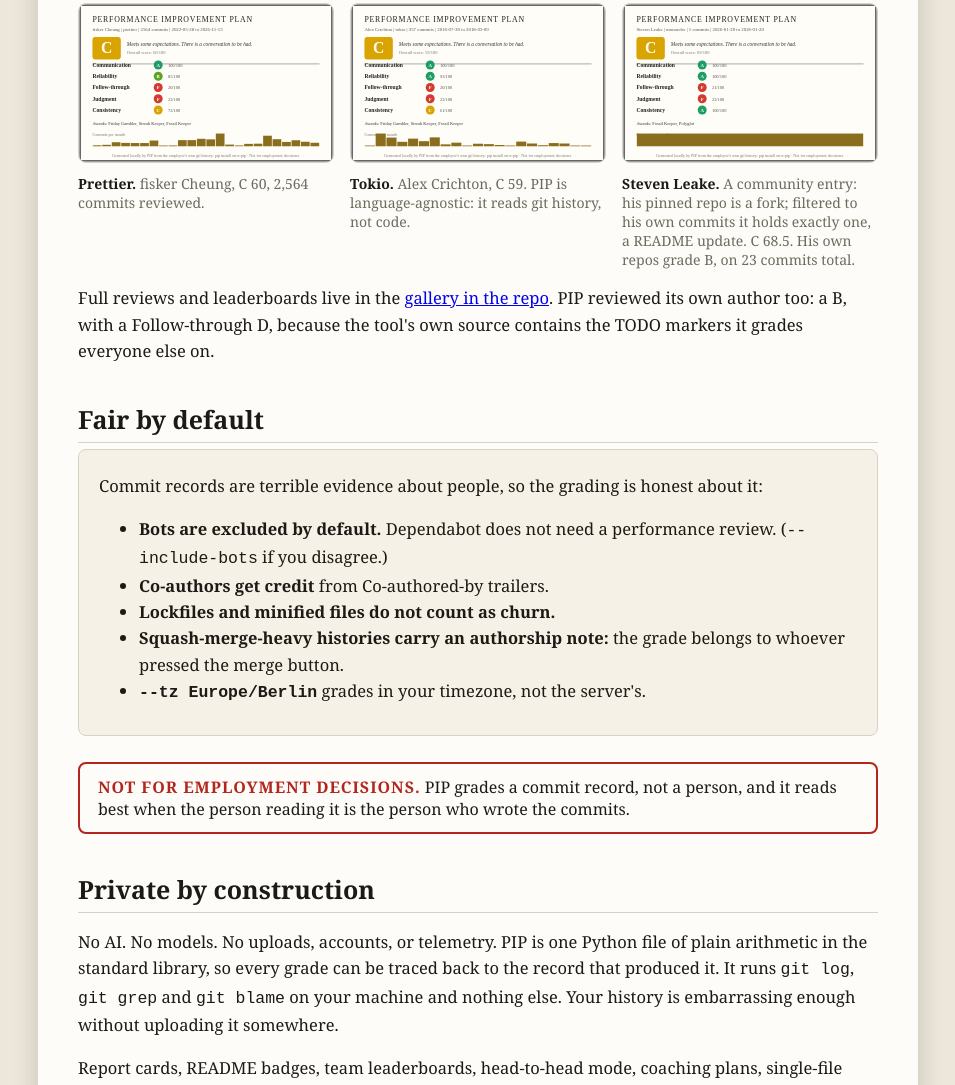
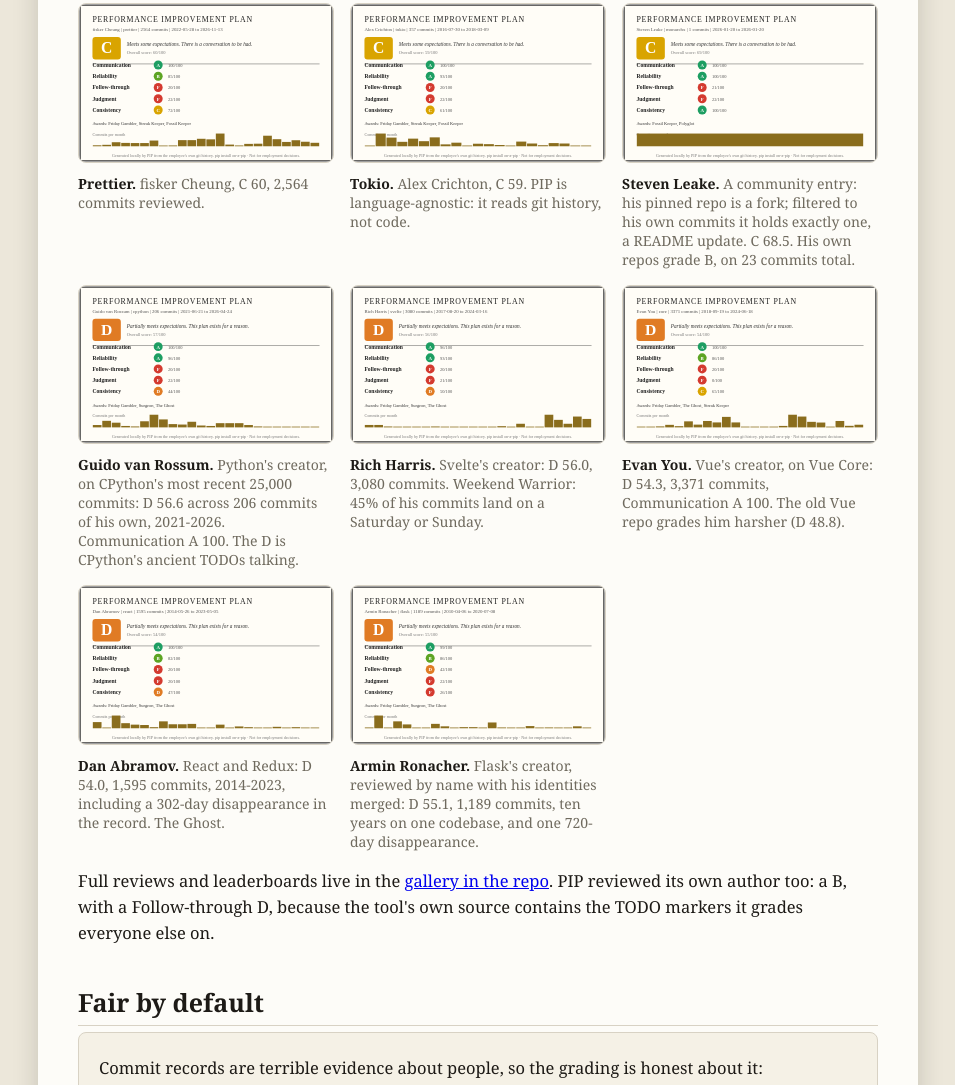
Before and after one commit to actions-marketplace-validations/littlestjames82-sys_pip-pip, a plain HTML site: page docs/index.html in a window 1280 px wide. Shown: the part 2190-3275 px from the top of the page, without its empty margins (162-1117 px from the left). Drawn offline with Linux system fonts and the light colour scheme.

Commit message:
Gallery: add five famous-developer reviews (Guido D 56.6, Rich Harris D 56.0, Armin D 55.1, Evan You D 54.3, Dan Abramov D 54.0) + site cards

```diff
--- a/docs/index.html
+++ b/docs/index.html
@@ -102,6 +102,11 @@ changes. The tone absolutely does.</p>
   <figure><img src="assets/gallery-prettier.svg" alt="PIP report card for Prettier"><figcaption><b>Prettier.</b> fisker Cheung, C 60, 2,564 commits reviewed.</figcaption></figure>
   <figure><img src="assets/gallery-tokio.svg" alt="PIP report card for Tokio"><figcaption><b>Tokio.</b> Alex Crichton, C 59. PIP is language-agnostic: it reads git history, not code.</figcaption></figure>
   <figure><img src="assets/gallery-steven-leake.svg" alt="PIP report card for Steven Leake"><figcaption><b>Steven Leake.</b> A community entry: his pinned repo is a fork; filtered to his own commits it holds exactly one, a README update. C 68.5. His own repos grade B, on 23 commits total.</figcaption></figure>
+  <figure><img src="assets/gallery-guido-van-rossum.svg" alt="PIP report card for Guido van Rossum"><figcaption><b>Guido van Rossum.</b> Python's creator, on CPython's most recent 25,000 commits: D 56.6 across 206 commits of his own, 2021-2026. Communication A 100. The D is CPython's ancient TODOs talking.</figcaption></figure>
+  <figure><img src="assets/gallery-rich-harris.svg" alt="PIP report card for Rich Harris"><figcaption><b>Rich Harris.</b> Svelte's creator: D 56.0, 3,080 commits. Weekend Warrior: 45% of his commits land on a Saturday or Sunday.</figcaption></figure>
+  <figure><img src="assets/gallery-evan-you.svg" alt="PIP report card for Evan You"><figcaption><b>Evan You.</b> Vue's creator, on Vue Core: D 54.3, 3,371 commits, Communication A 100. The old Vue repo grades him harsher (D 48.8).</figcaption></figure>
+  <figure><img src="assets/gallery-dan-abramov.svg" alt="PIP report card for Dan Abramov"><figcaption><b>Dan Abramov.</b> React and Redux: D 54.0, 1,595 commits, 2014-2023, including a 302-day disappearance in the record. The Ghost.</figcaption></figure>
+  <figure><img src="assets/gallery-armin-ronacher.svg" alt="PIP report card for Armin Ronacher"><figcaption><b>Armin Ronacher.</b> Flask's creator, reviewed by name with his identities merged: D 55.1, 1,189 commits, ten years on one codebase, and one 720-day disappearance.</figcaption></figure>
 </div>
 <p>Full reviews and leaderboards live in the <a href="https://github.com/littlestjames82-sys/pip-pip/tree/main/gallery">gallery in the repo</a>.
 PIP reviewed its own author too: a B, with a Follow-through D, because the tool's own source contains the TODO markers it grades everyone else on.</p>
```
Also changed, not shown: docs/assets/gallery-armin-ronacher.svg (added), docs/assets/gallery-dan-abramov.svg (added), docs/assets/gallery-evan-you.svg (added), docs/assets/gallery-guido-van-rossum.svg (added), docs/assets/gallery-rich-harris.svg (added), gallery/armin-ronacher/card.svg (added), gallery/dan-abramov/card.svg (added), gallery/evan-you/card.svg (added), gallery/guido-van-rossum/card.svg (added), gallery/rich-harris/card.svg (added), 6 other files.
